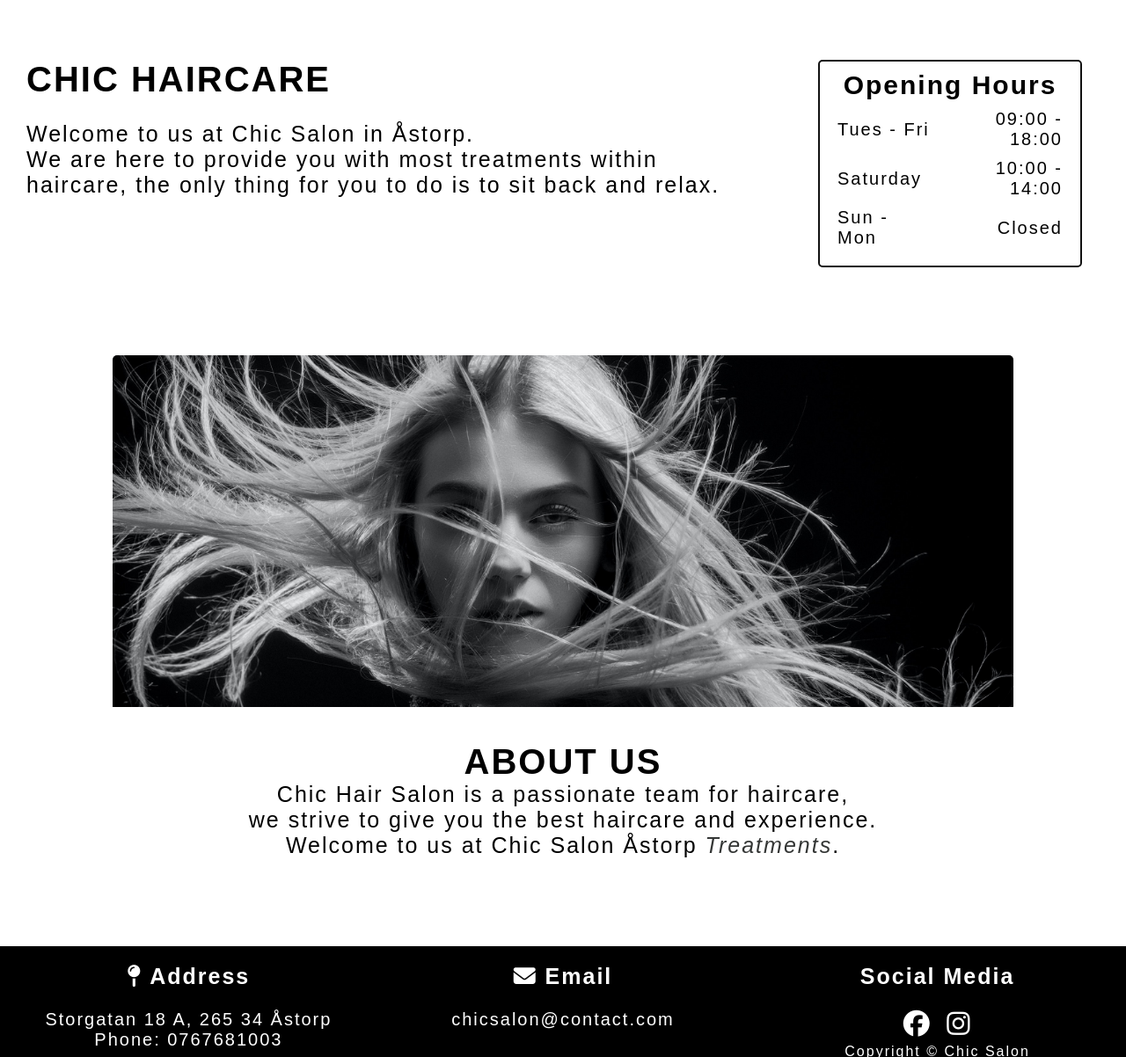
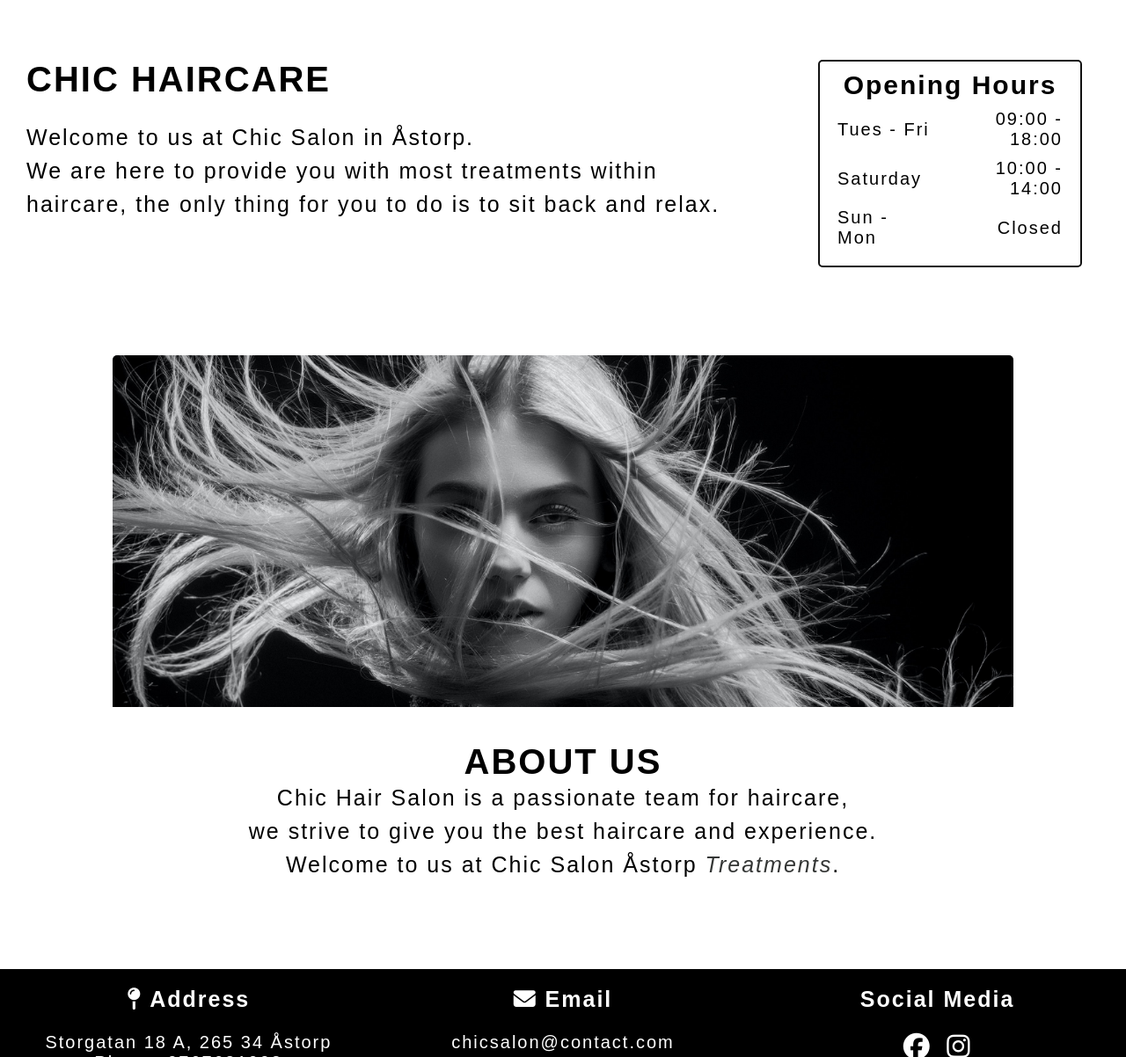
Before and after one commit to rimanfarhood/Chic-Salon, a plain HTML site: page index.html in a window 1280 px wide. Shown: the part 702-1904 px from the top of the page at 88% size. Drawn offline with Linux system fonts and the light colour scheme; a web font is replaced by a local one.

Commit message:
Fix line height errors

```diff
--- a/assets/css/style.css
+++ b/assets/css/style.css
@@ -93,7 +93,7 @@ body {
 .center p {
     font-size: 25px;
     margin-top: 25px;
-    line-height: 1.cm;
+    line-height: 1cm;
 }
 
 /* Opening hours */
@@ -157,7 +157,7 @@ body {
 
 #us p {
     font-size: 25px;
-    line-height: 1.cm;
+    line-height: 1cm;
 }
 
 .tr {
@@ -209,7 +209,6 @@ body {
 .contactsec h1 {
     text-align: center;
     color: rgb(130, 7, 7);
-    text-shadow: rgb(0, 0, 0);
     font-weight: 600;
     margin: 50px auto;
     text-transform: uppercase;
```
